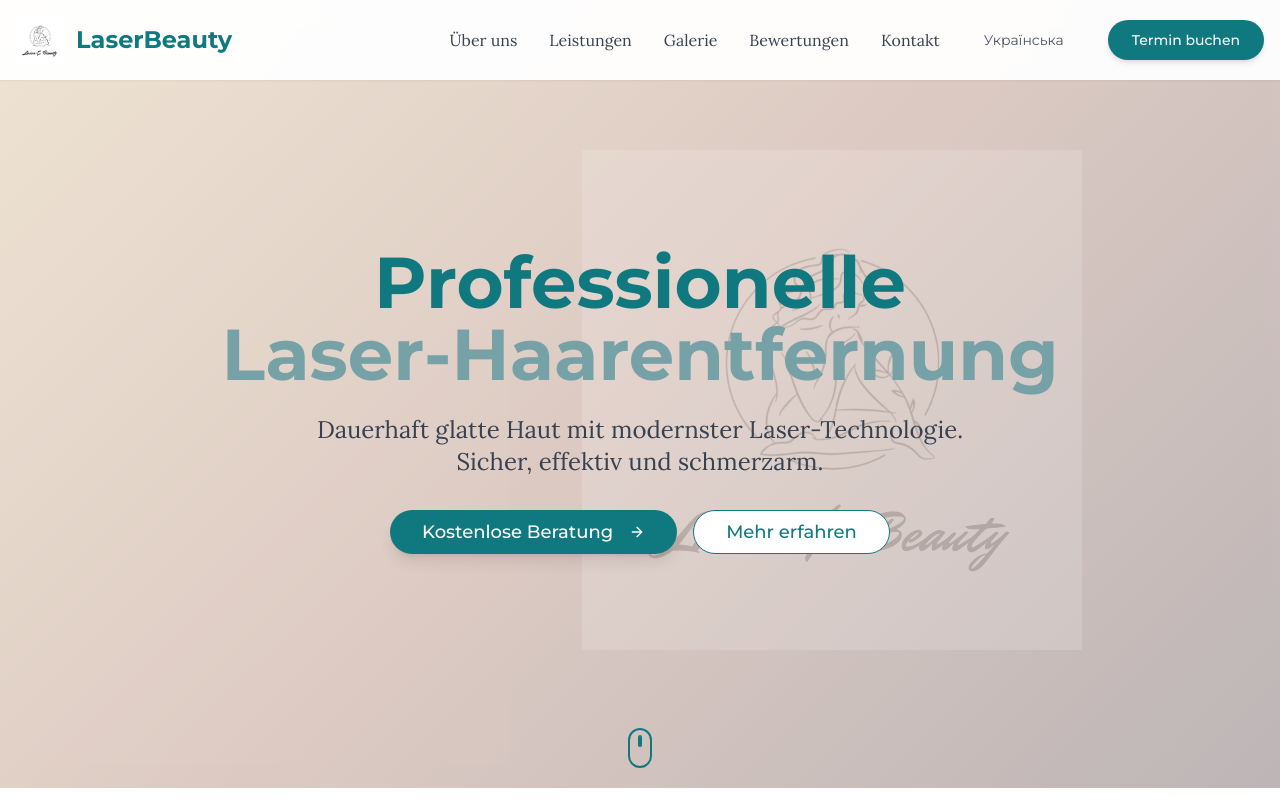
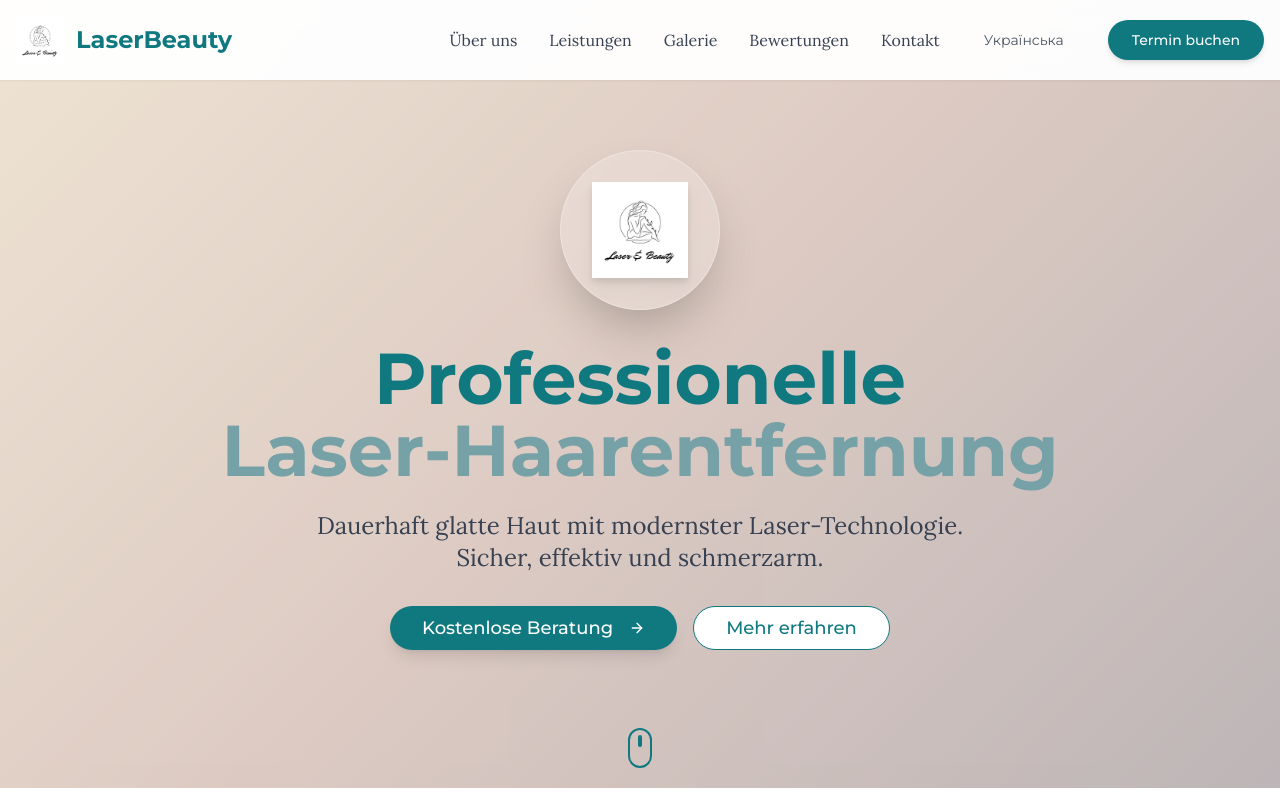
Before and after one commit to pampukhaleo/glow-gentle-clean, a React (Vite) app: page / in a window 1280 px wide. Shown: the top 800 px of the page. Built offline with nearby package versions, Linux system fonts and the light colour scheme.

Commit message:
Reverted to commit 0a10831a67d57817f236cad56d7226adf0b01116

```diff
--- a/src/components/Hero.tsx
+++ b/src/components/Hero.tsx
@@ -23,22 +23,22 @@ export const Hero = () => {
         }}
       />
 
-      {/* Logo background - shifted to the right */}
-      <div className="absolute inset-0 flex items-center justify-center">
-        <div
-          className="w-96 h-96 md:w-[500px] md:h-[500px] opacity-15 bg-no-repeat bg-center bg-contain transform translate-x-32 md:translate-x-48"
-          style={{
-            backgroundImage: `url('/lovable-uploads/72c56bed-52df-4016-b3d1-753febbcdc13.png')`,
-            filter: 'grayscale(80%) contrast(110%)',
-          }}
-        />
-      </div>
-
       {/* Overlay pattern */}
       <div className="absolute inset-0 bg-white/10" />
 
       {/* Content */}
       <div className="relative z-10 text-center px-4 max-w-4xl mx-auto">
+        {/* Logo */}
+        <div className="mb-8 animate-fade-in">
+          <div className="mx-auto w-32 h-32 md:w-40 md:h-40 bg-white/20 backdrop-blur-sm rounded-full flex items-center justify-center shadow-2xl border border-white/30">
+            <img
+              src="/lovable-uploads/72c56bed-52df-4016-b3d1-753febbcdc13.png"
+              alt="LaserBeauty Logo"
+              className="w-20 h-20 md:w-24 md:h-24 object-contain filter drop-shadow-lg"
+            />
+          </div>
+        </div>
+
         <h1 className="font-montserrat font-bold text-5xl md:text-7xl text-salon-teal mb-6 animate-fade-in" style={{ animationDelay: '0.2s' }}>
           {t('hero.title')}
           <br />
```
